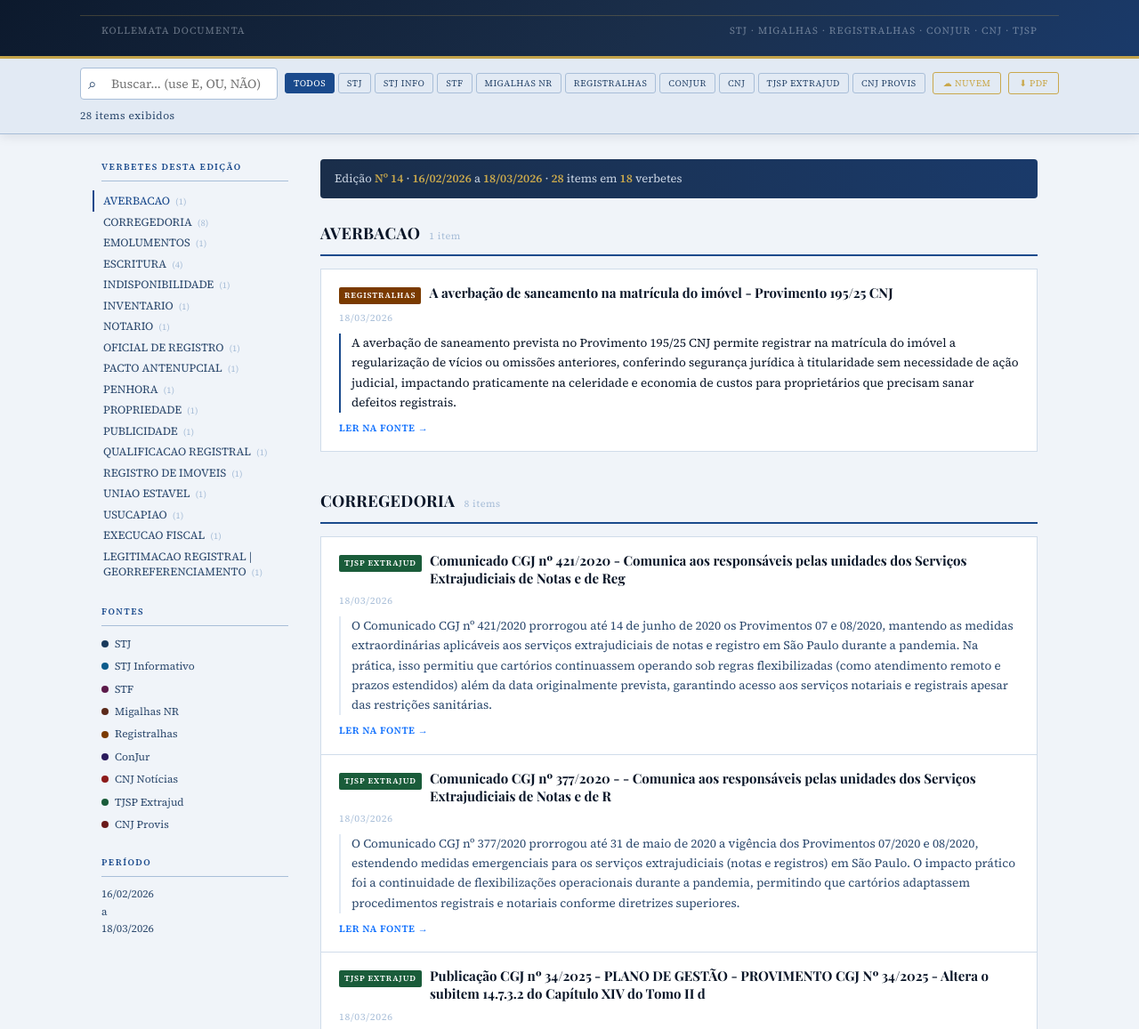
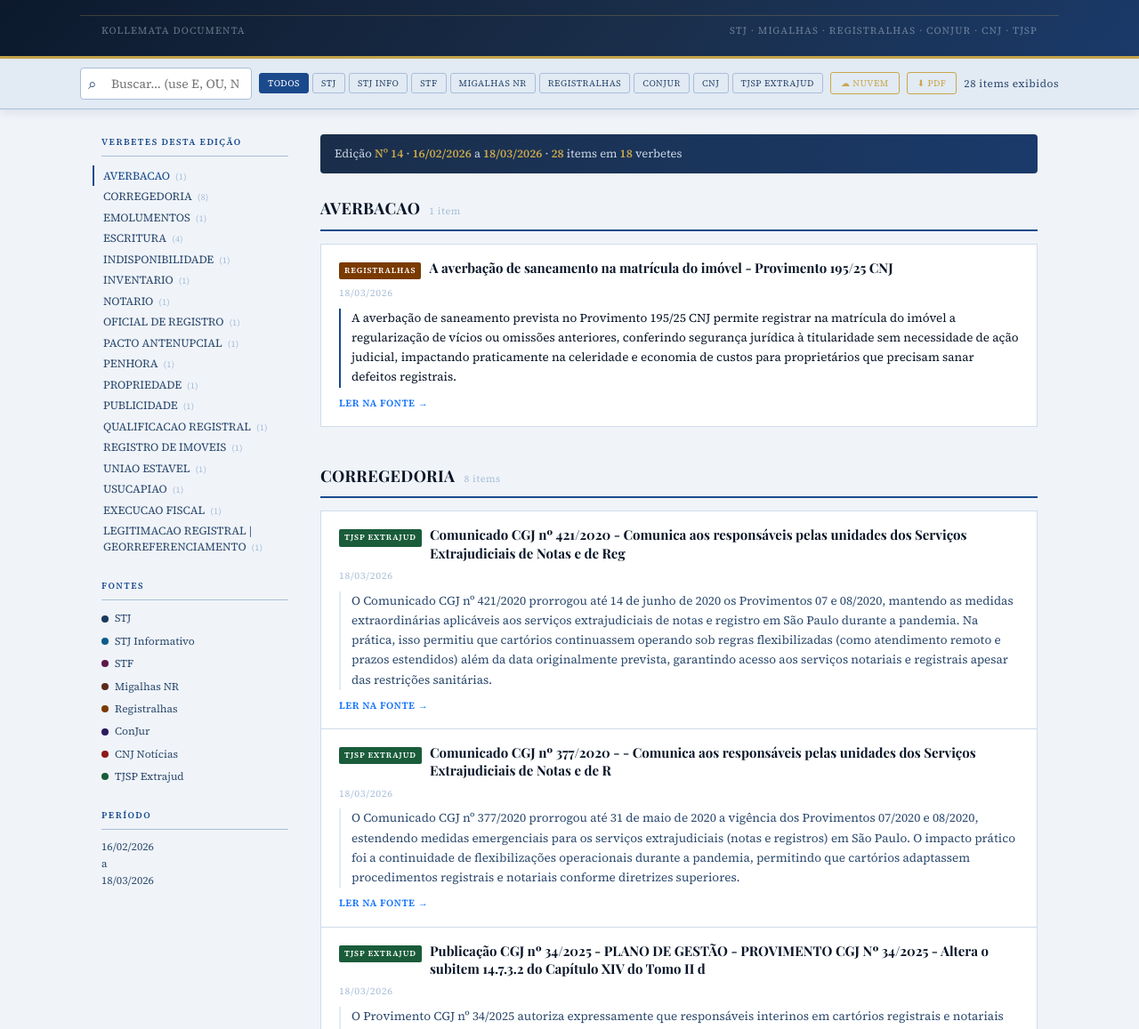
Before and after one commit to KollDocta/boletim-juridico, a website: page index.html in a window 1280 px wide. Shown: the part 123-1280 px from the top of the page at 89% size. Drawn offline with nearby package versions, Linux system fonts and the light colour scheme; a web font is replaced by a local one.

Commit message:
Add files via upload

```diff
--- a/index.html
+++ b/index.html
@@ -150,7 +150,6 @@ footer{background:var(--ink);color:rgba(232,240,251,.4);font-size:12px;text-alig
       <button class="filter-btn" data-fonte="conjur">ConJur</button>
       <button class="filter-btn" data-fonte="cnj">CNJ</button>
       <button class="filter-btn" data-fonte="tjsp_ext">TJSP Extrajud</button>
-      <button class="filter-btn" data-fonte="cnj_atos">CNJ Provis</button>
     </div>
     <button class="action-btn" id="btn-nuvem">☁ Nuvem</button>
     <button class="action-btn" id="btn-pdf">⬇ PDF</button>
@@ -184,7 +183,6 @@ footer{background:var(--ink);color:rgba(232,240,251,.4);font-size:12px;text-alig
         <span class="fonte-dot" style="--dot-color:var(--conjur)">ConJur</span>
         <span class="fonte-dot" style="--dot-color:var(--cnj)">CNJ Notícias</span>
         <span class="fonte-dot" style="--dot-color:var(--tjsp_ext)">TJSP Extrajud</span>
-        <span class="fonte-dot" style="--dot-color:var(--cnj_atos)">CNJ Provis</span>
       </div>
     </div>
     <div class="aside-section">
```
